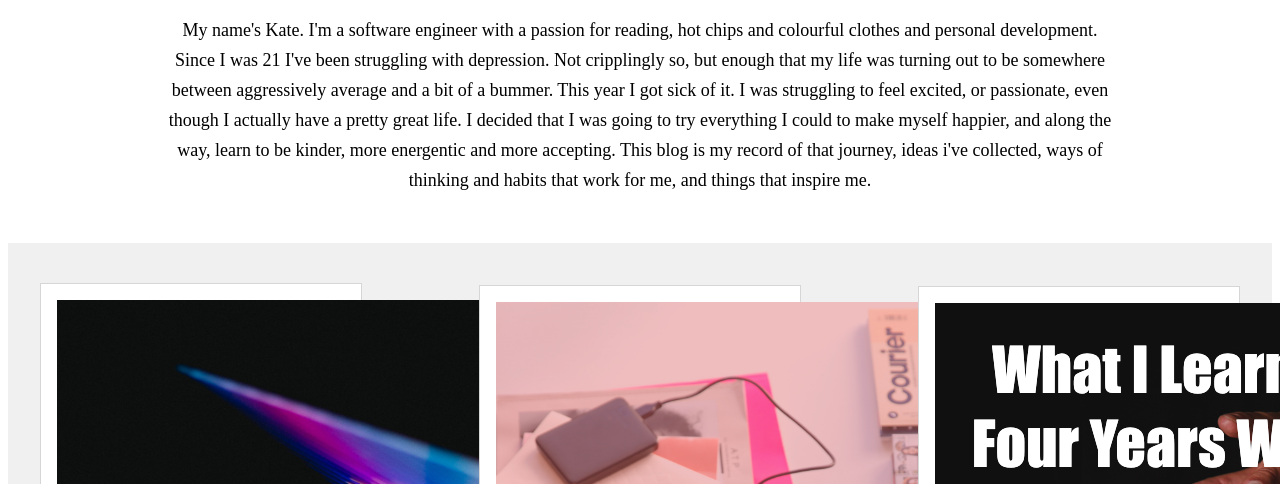
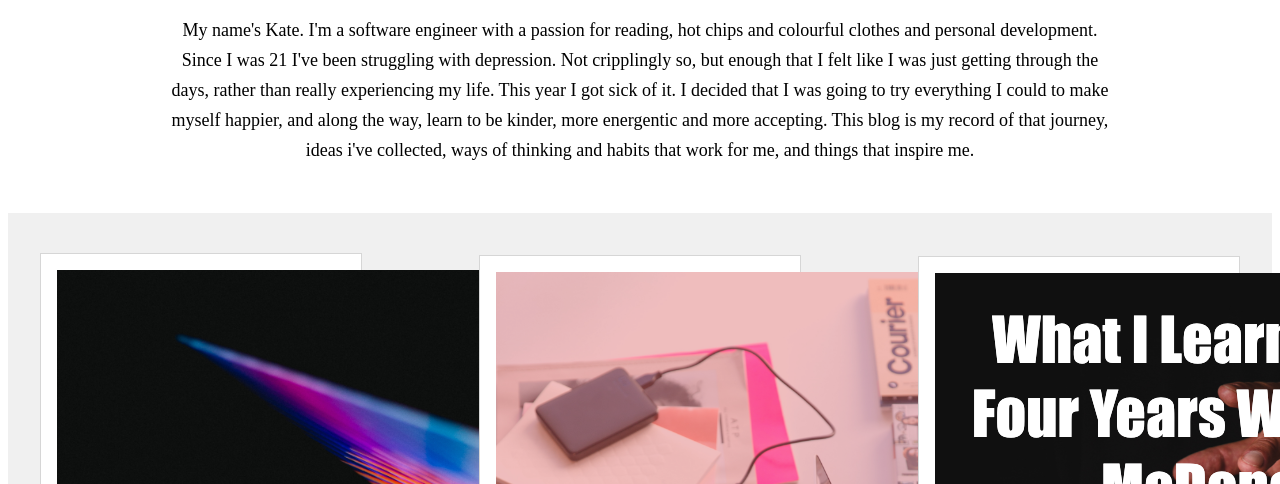
Before and after one commit to katenorquay/personal-blog, a Gatsby site: page / in a window 1280 px wide. Shown: the part 616-1100 px from the top of the page. Built offline with nearby package versions, Linux system fonts and the light colour scheme; Gatsby itself is replaced by a stand-in of ours.

Commit message:
tweak intro text

```diff
--- a/src/pages/index.js
+++ b/src/pages/index.js
@@ -17,8 +17,8 @@ const HomePage = ({data}) => {
         <h1>Welcome to my blog about happiness!</h1>
         <p>
           My name's Kate. I'm a software engineer with a passion for reading, hot chips and colourful clothes and personal development.
-          Since I was 21 I've been struggling with depression. Not cripplingly so, but enough that my life was turning out to be somewhere between aggressively average and a bit of a bummer.
-          This year I got sick of it. I was struggling to feel excited, or passionate, even though I actually have a pretty great life.
+          Since I was 21 I've been struggling with depression. Not cripplingly so, but enough that I felt like I was just getting through the days, rather than really experiencing my life.
+          This year I got sick of it.
           I decided that I was going to try everything I could to make myself happier, and along the way, learn to be kinder, more energentic and more accepting.
           This blog is my record of that journey, ideas i've collected, ways of thinking and habits that work for me, and things that inspire me.
         </p>
```
Also changed, not shown: 2 other files.
